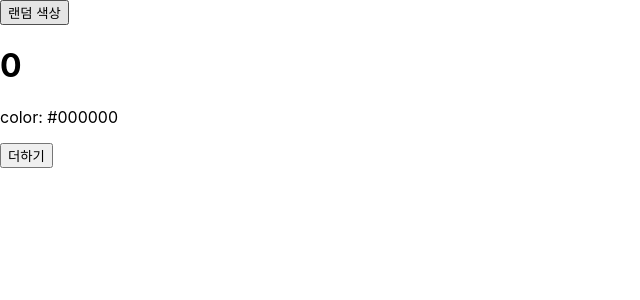
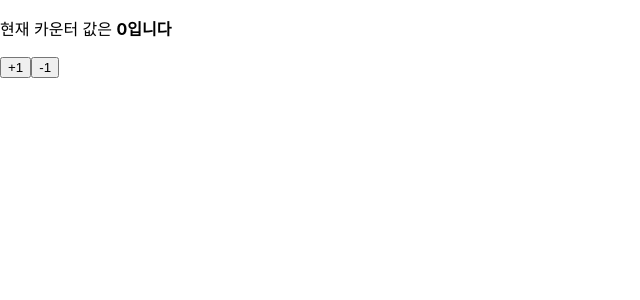
Before and after one commit to zelkovaria/react-study, a React (Create React App) app: page / in a window 1280 px wide. Shown: the top 300 px of the page, without its empty margins (0-640 px from the left). Built offline with nearby package versions, Linux system fonts and the light colour scheme.

Commit message:
8.1 useState를 사용한 숫자 카운터 만들기

```diff
--- a/src/App.js
+++ b/src/App.js
@@ -1,30 +1,7 @@
-import "../src/App.css";
-import { Component } from "react";
-import LifeCycleSample from "./LifeCycleSample";
+import Counter from "./Counter";
 
-function getRandomColor() {
-  return "#" + Math.floor(Math.random() * 16777215).toString(16);
-}
-
-class App extends Component {
-  state = {
-    color: "#000000",
-  };
-
-  handleClick = () => {
-    this.setState({
-      color: getRandomColor(),
-    });
-  };
-
-  render() {
-    return (
-      <div>
-        <button onClick={this.handleClick}>랜덤 색상</button>
-        <LifeCycleSample color={this.state.color} />
-      </div>
-    );
-  }
-}
+const App = () => {
+  return <Counter />;
+};
 
 export default App;
--- a/src/Counter.js
+++ b/src/Counter.js
@@ -1,35 +1,17 @@
-import { Component } from "react";
+import { useState } from "react";
 
-class Counter extends Component {
-  state = {
-    number: 0,
-    fixedNumber: 0,
-  };
+const Counter = () => {
+  const [value, setValue] = useState(0);
 
-  render() {
-    const { number, fixedNumber } = this.state;
-    return (
-      <div>
-        <h1>{number}</h1>
-        <h1>바뀌지 않는 값 : {fixedNumber}</h1>
-        <button
-          onClick={() => {
-            this.setState(
-              {
-                number: number + 1,
-              },
-              () => {
-                console.log("방금 setState가 호출되었습니다");
-                console.log(this.state);
-              }
-            );
-          }}
-        >
-          +1
-        </button>
-      </div>
-    );
-  }
-}
+  return (
+    <div>
+      <p>
+        현재 카운터 값은 <b>{value}입니다</b>
+      </p>
+      <button onClick={() => setValue(value + 1)}>+1</button>
+      <button onClick={() => setValue(value - 1)}>-1</button>
+    </div>
+  );
+};
 
 export default Counter;
```
